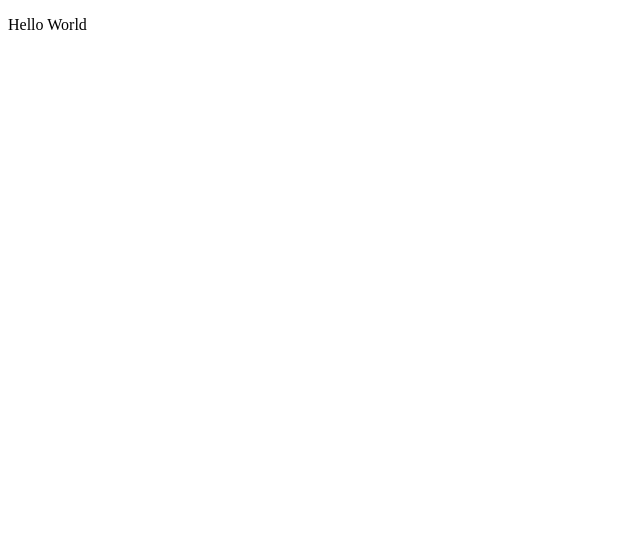
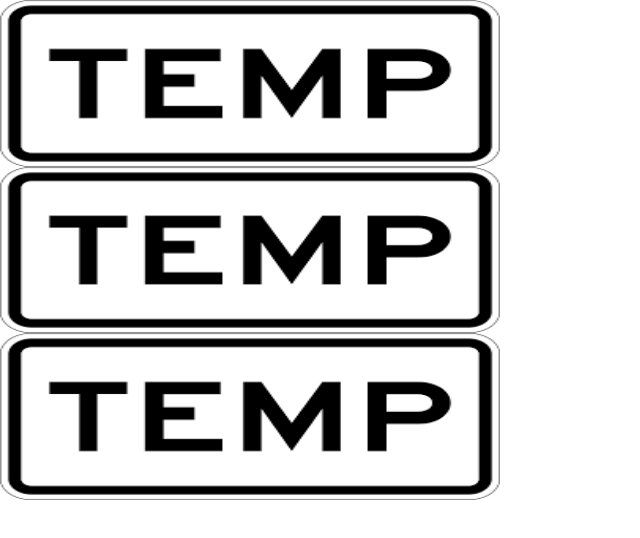
Before and after one commit to AdamCanard/react, a React app: page / in a window 1280 px wide. Shown: the top 538 px of the page, without its empty margins (0-640 px from the left). Built offline with nearby package versions, Linux system fonts and the light colour scheme.

Commit message:
First commit, Dynamic Image componant and grid componant

```diff
--- a/public/index.html
+++ b/public/index.html
@@ -1,14 +1,12 @@
 <!DOCTYPE html>
 <html lang="en">
-<head>
-    <meta charset="UTF-8">
-    <meta http-equiv="X-UA-Compatible" content="IE=edge">
-    <meta name="viewport" content="width=device-width, initial-scale=1.0">
+  <head>
+    <meta charset="UTF-8" />
+    <meta http-equiv="X-UA-Compatible" content="IE=edge" />
+    <meta name="viewport" content="width=device-width, initial-scale=1.0" />
     <title>Boilerplate React App</title>
-</head>
-<body>
-  <div id="root">
-
-  </div>
-</body>
+  </head>
+  <body>
+    <div id="root"></div>
+  </body>
 </html>
--- a/src/App.js
+++ b/src/App.js
@@ -1,7 +1,20 @@
-function App(){
-    return(
-        <p>
-            Hello World
-        </p>
-    )
-}export default App;
+import "./styles.css";
+import Player from "./Player.js";
+import ImageRef from "./ImageRef.js";
+import photo from "./Temp.png";
+import Grid from "./Grid.js";
+
+function App() {
+  return (
+    <>
+      <div className="main">
+        <Grid col={1} row={3} height={500} width={500}>
+          <ImageRef src={photo} alt="image1" />
+          <ImageRef src={photo} alt="image2" />
+          <ImageRef src={photo} alt="image3" />
+        </Grid>
+      </div>
+    </>
+  );
+}
+export default App;
--- /dev/null
+++ b/src/Grid.js
@@ -0,0 +1,28 @@
+export default function Grid({ children, col, row, height, width }) {
+  const childHeight = height / row;
+  const childWidth = width / col;
+  const totalChildren = row * col;
+  const styles = {
+    display: "grid",
+    height: height + "px",
+    width: width + "px",
+    gridTemplateColumns: "repeat(" + col + ", " + childWidth + "px)",
+    gridTemplateRows: "repeat(" + row + ", " + childHeight + "px)",
+  };
+  if (children.length <= totalChildren) {
+    return (
+      <div className="grid" style={styles}>
+        {children}
+      </div>
+    );
+  } else {
+    return (
+      <div
+        className="grid"
+        style={{ color: "red", fontSize: "25px", fontWeight: "700" }}
+      >
+        GRID ERROR: Too Many Child Componants
+      </div>
+    );
+  }
+}
--- /dev/null
+++ b/src/ImageRef.js
@@ -0,0 +1,18 @@
+import { useCallback, useState } from "react";
+
+export default function ImageRef({ src, alt }) {
+  const [height, setHeight] = useState(null);
+  const [width, setWidth] = useState(null);
+  const div = useCallback((node) => {
+    if (node != null) {
+      setHeight(node.getBoundingClientRect().height);
+      setWidth(node.getBoundingClientRect().width);
+    }
+  });
+
+  return (
+    <div ref={div}>
+      <img src={src} alt={alt} height={height} width={width} />
+    </div>
+  );
+}
--- /dev/null
+++ b/src/Player.js
@@ -0,0 +1,51 @@
+import { useState } from "react";
+
+export default function Player() {
+  const [color, setColor] = useState("black");
+  const [x, setX] = useState(0);
+  const [y, setY] = useState(0);
+
+  // const keyHandler = useCallback((e) => {
+  //   if (e.key === "ArrowUp") {
+  //     setY(y - 10);
+  //   } else if (e.key === "ArrowDown") {
+  //     setY(y + 10);
+  //   } else if (e.key === "ArrowRight") {
+  //     setX(x + 10);
+  //   } else if (e.key === "ArrowLeft") {
+  //     setX(x - 10);
+  //   } else {
+  //   }
+  // }, []);
+
+  // useEffect(() => {
+  //   window.addEventListener("keydown", keyHandler);
+
+  //   return () => window.removeEventListener("keydown", keyHandler);
+  // }, [keyHandler]);
+
+  return (
+    <div>
+      <div
+        className="block"
+        style={{ backgroundColor: color, marginTop: y, marginLeft: x }}
+      ></div>
+      <input type="text" onChange={(e) => setColor(e.target.value)}></input>
+
+      <div className="movement">
+        <div className="up" onClick={() => setY(y - 10)}>
+          up
+        </div>
+        <div className="left" onClick={() => setX(x - 10)}>
+          left
+        </div>
+        <div className="down" onClick={() => setY(y + 10)}>
+          down
+        </div>
+        <div className="right" onClick={() => setX(x + 10)}>
+          right
+        </div>
+      </div>
+    </div>
+  );
+}
--- /dev/null
+++ b/src/styles.css
@@ -0,0 +1,69 @@
+html,
+body {
+  margin: 0;
+}
+
+.main {
+  height: 500px;
+  width: 500px;
+}
+
+.movement {
+  display: grid;
+  border: 2px black solid;
+  height: 100%;
+  width: 100%;
+  grid-template-columns: 33% 33% 33%;
+  grid-template-rows: 50% 50%;
+}
+
+.up {
+  grid-column: 2;
+  grid-row: 1;
+}
+
+.down {
+  grid-column: 2;
+  grid-row: 2;
+}
+
+.left {
+  grid-column: 1;
+  grid-row: 2;
+}
+
+.right {
+  grid-column: 3;
+  grid-row: 2;
+}
+
+.block {
+  height: 50px;
+  width: 50px;
+}
+
+/* .main {
+  display: grid;
+  height: 100vh;
+  width: 100vw;
+  grid-template-columns: 15% 40% 40%;
+  grid-template-rows: 15% 80%;
+  grid-template-areas:
+    "header header header"
+    "side data data";
+} */
+
+/* .header {
+  grid-area: header;
+  background-color: black;
+}
+
+.side {
+  grid-area: side;
+  background-color: green;
+}
+
+.data {
+  grid-area: data;
+  background-color: blue;
+} */
```
Also changed, not shown: src/Temp.png (added).
